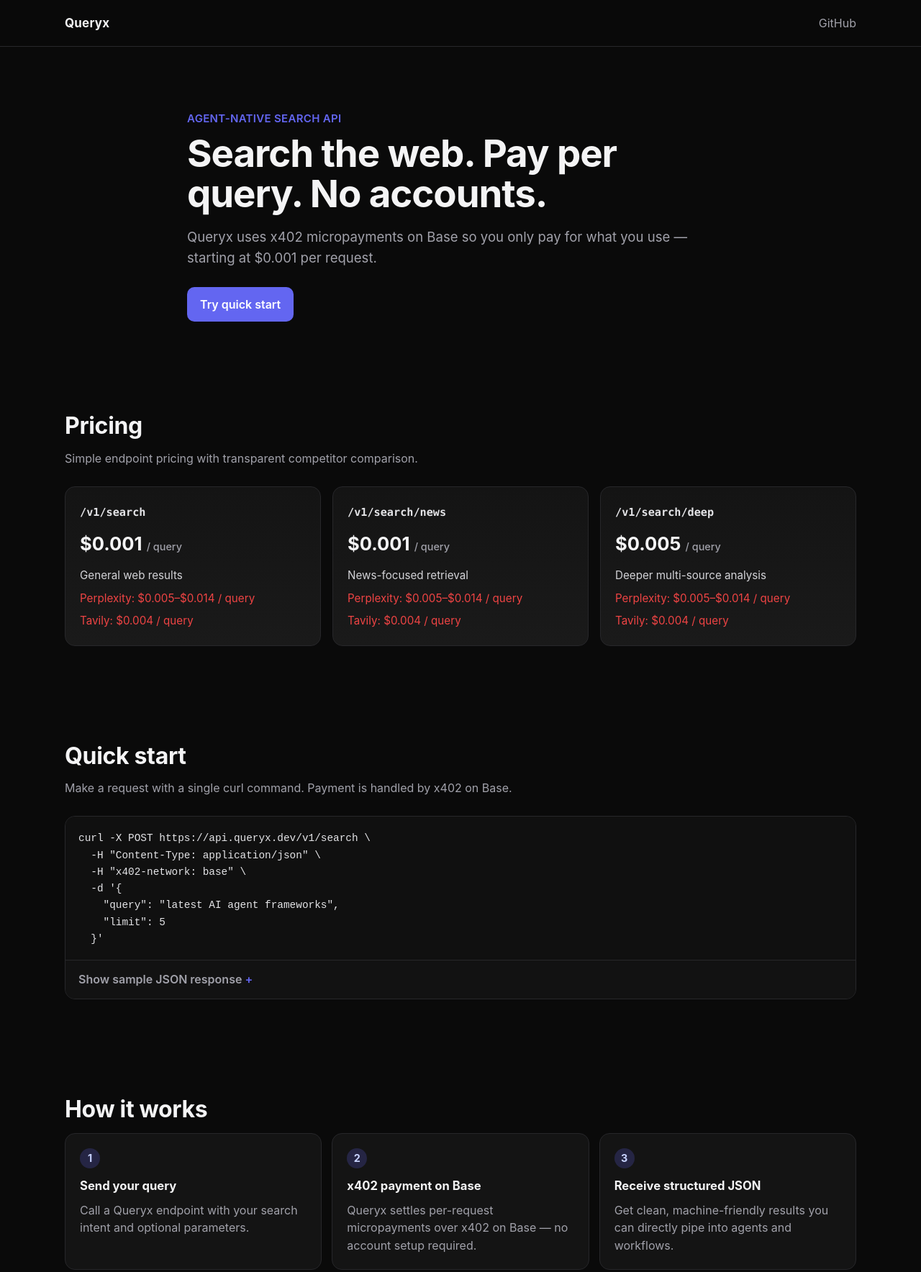
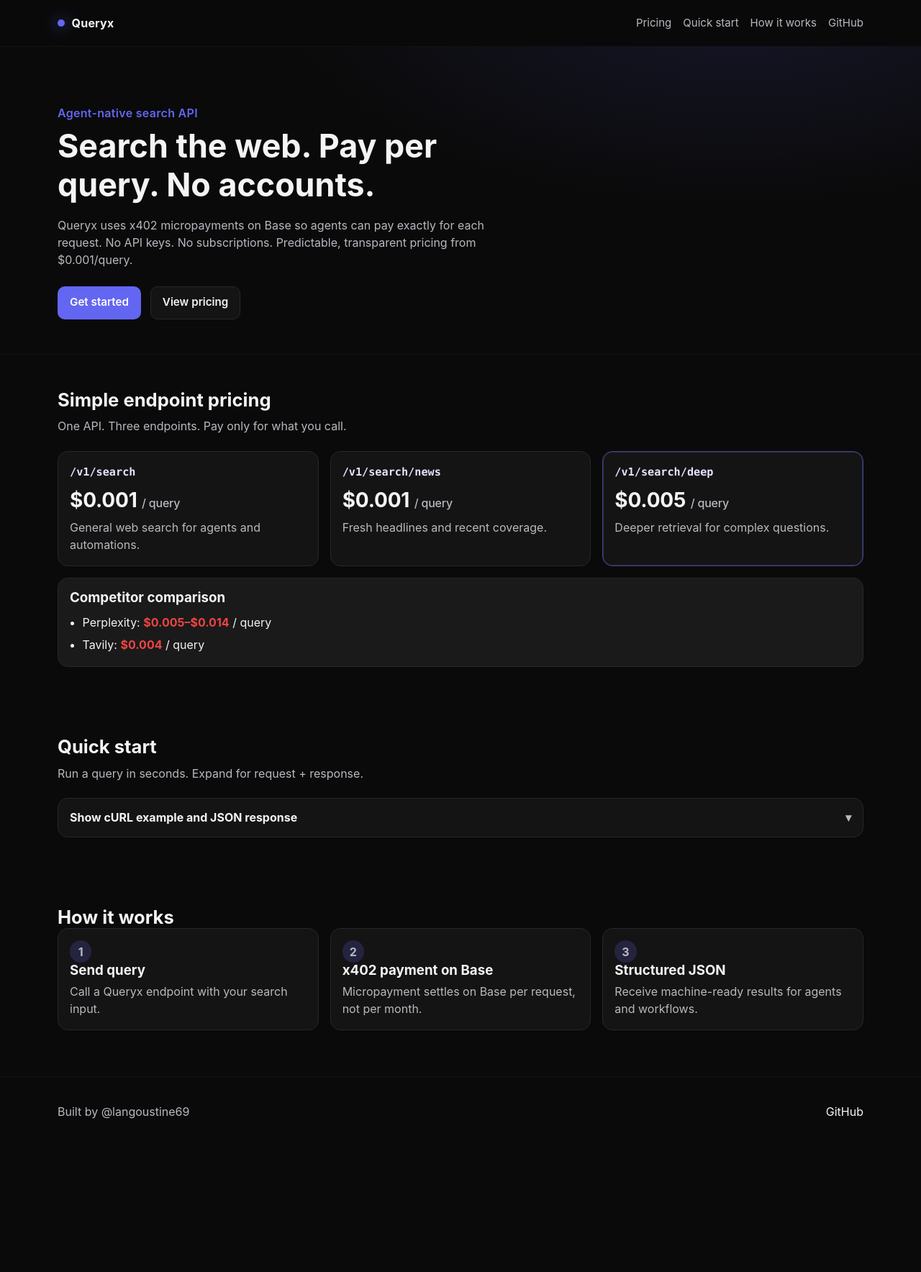
Before and after one commit to langoustine69/queryx, a website: page landing/index.html in a window 1280 px wide. Shown: the top 1768 px of the page at 72% size. After the commit the page ends 1595 px from the top, so only its background shows below. Drawn offline with Linux system fonts and the light colour scheme.

Commit message:
feat: implement task 0x99024b4e593404877f via TaskMarket agent #24583

```diff
--- a/landing/index.html
+++ b/landing/index.html
@@ -1,160 +1,156 @@
 <!doctype html>
 <html lang="en">
   <head>
-    <meta charset="utf-8" />
-    <meta name="viewport" content="width=device-width,initial-scale=1" />
+    <meta charset="UTF-8" />
+    <meta name="viewport" content="width=device-width, initial-scale=1" />
+    <title>Queryx — Agent-Native Search API</title>
     <meta
       name="description"
-      content="Queryx is an agent-native search API with pay-per-query pricing over x402 on Base."
+      content="Search the web. Pay per query. No accounts. Queryx is an agent-native search API with x402 micropayments on Base."
     />
     <meta name="theme-color" content="#0a0a0a" />
-    <title>Queryx — Agent-native Search API</title>
     <link rel="stylesheet" href="./styles.css" />
   </head>
   <body>
+    <a class="skip-link" href="#main">Skip to content</a>
+
     <header class="site-header">
-      <div class="container nav">
-        <a class="brand" href="#" aria-label="Queryx home">Queryx</a>
-        <a
-          class="ghost-link"
-          href="https://github.com/langoustine69/queryx"
-          target="_blank"
-          rel="noopener noreferrer"
-          aria-label="View Queryx on GitHub"
-        >
-          GitHub
-        </a>
+      <div class="container header-inner">
+        <div class="brand">
+          <span class="brand-dot" aria-hidden="true"></span>
+          <span class="brand-text">Queryx</span>
+        </div>
+        <nav class="nav" aria-label="Primary">
+          <a href="#pricing">Pricing</a>
+          <a href="#quickstart">Quick start</a>
+          <a href="#how-it-works">How it works</a>
+          <a href="https://github.com/langoustine69/queryx" target="_blank" rel="noreferrer noopener">GitHub</a>
+        </nav>
       </div>
     </header>
 
-    <main>
-      <section class="hero section">
-        <div class="container hero-content">
+    <main id="main">
+      <section class="hero">
+        <div class="container">
           <p class="eyebrow">Agent-native search API</p>
           <h1>Search the web. Pay per query. No accounts.</h1>
-          <p class="subheadline">
-            Queryx uses x402 micropayments on Base so you only pay for what you
-            use — starting at $0.001 per request.
+          <p class="hero-subhead">
+            Queryx uses x402 micropayments on Base so agents can pay exactly for each request.
+            No API keys. No subscriptions. Predictable, transparent pricing from $0.001/query.
           </p>
-          <a class="cta" href="#quick-start">Try quick start</a>
-        </div>
-      </section>
-
-      <section class="section" id="pricing">
-        <div class="container">
-          <h2>Pricing</h2>
-          <p class="section-intro">
-            Simple endpoint pricing with transparent competitor comparison.
-          </p>
-
-          <div class="pricing-grid">
-            <article class="card">
-              <h3><code>/v1/search</code></h3>
-              <p class="price">$0.001 <span>/ query</span></p>
-              <ul class="meta">
-                <li>General web results</li>
-                <li class="danger">Perplexity: $0.005–$0.014 / query</li>
-                <li class="danger">Tavily: $0.004 / query</li>
-              </ul>
-            </article>
-
-            <article class="card">
-              <h3><code>/v1/search/news</code></h3>
-              <p class="price">$0.001 <span>/ query</span></p>
-              <ul class="meta">
-                <li>News-focused retrieval</li>
-                <li class="danger">Perplexity: $0.005–$0.014 / query</li>
-                <li class="danger">Tavily: $0.004 / query</li>
-              </ul>
-            </article>
-
-            <article class="card">
-              <h3><code>/v1/search/deep</code></h3>
-              <p class="price">$0.005 <span>/ query</span></p>
-              <ul class="meta">
-                <li>Deeper multi-source analysis</li>
-                <li class="danger">Perplexity: $0.005–$0.014 / query</li>
-                <li class="danger">Tavily: $0.004 / query</li>
-              </ul>
-            </article>
+          <div class="hero-actions">
+            <a class="btn btn-primary" href="#quickstart">Get started</a>
+            <a class="btn btn-ghost" href="#pricing">View pricing</a>
           </div>
         </div>
       </section>
 
-      <section class="section" id="quick-start">
+      <section id="pricing" class="section">
         <div class="container">
-          <h2>Quick start</h2>
-          <p class="section-intro">
-            Make a request with a single curl command. Payment is handled by
-            x402 on Base.
-          </p>
+          <h2>Simple endpoint pricing</h2>
+          <p class="section-subhead">One API. Three endpoints. Pay only for what you call.</p>
 
-          <div class="code-card">
-            <pre><code>curl -X POST https://api.queryx.dev/v1/search \
-  -H "Content-Type: application/json" \
-  -H "x402-network: base" \
-  -d '{
-    "query": "latest AI agent frameworks",
-    "limit": 5
-  }'</code></pre>
+          <div class="pricing-grid" role="list" aria-label="Endpoint pricing">
+            <article class="card" role="listitem">
+              <h3><code>/v1/search</code></h3>
+              <p class="price">$0.001 <span>/ query</span></p>
+              <p class="muted">General web search for agents and automations.</p>
+            </article>
 
-            <details class="collapsible">
-              <summary>Show sample JSON response</summary>
-              <pre><code>{
-  "query": "latest AI agent frameworks",
-  "results": [
-    {
-      "title": "Agent Framework Overview",
-      "url": "https://example.com/agent-frameworks",
-      "snippet": "Comparison of modern frameworks for autonomous agents.",
-      "score": 0.92
-    },
-    {
-      "title": "State of AI Agents 2026",
-      "url": "https://example.com/ai-agents-2026",
-      "snippet": "Recent trends in tooling, orchestration, and evaluation.",
-      "score": 0.88
-    }
-  ],
-  "usage": {
-    "endpoint": "/v1/search",
-    "price_usd": 0.001,
-    "network": "base",
-    "payment_method": "x402"
-  }
-}</code></pre>
-            </details>
+            <article class="card" role="listitem">
+              <h3><code>/v1/search/news</code></h3>
+              <p class="price">$0.001 <span>/ query</span></p>
+              <p class="muted">Fresh headlines and recent coverage.</p>
+            </article>
+
+            <article class="card featured" role="listitem">
+              <h3><code>/v1/search/deep</code></h3>
+              <p class="price">$0.005 <span>/ query</span></p>
+              <p class="muted">Deeper retrieval for complex questions.</p>
+            </article>
+          </div>
+
+          <div class="comparison card">
+            <h3>Competitor comparison</h3>
+            <ul>
+              <li>Perplexity: <strong class="danger">$0.005–$0.014</strong> / query</li>
+              <li>Tavily: <strong class="danger">$0.004</strong> / query</li>
+            </ul>
           </div>
         </div>
       </section>
 
-      <section class="section" id="how-it-works">
+      <section id="quickstart" class="section">
+        <div class="container">
+          <h2>Quick start</h2>
+          <p class="section-subhead">Run a query in seconds. Expand for request + response.</p>
+
+          <details class="code-panel">
+            <summary>Show cURL example and JSON response</summary>
+
+            <div class="code-block-wrap">
+              <div class="code-block-head">
+                <span>Request</span>
+                <button class="copy-btn" type="button" data-copy="curl-example">Copy</button>
+              </div>
+              <pre id="curl-example"><code>curl -X POST https://api.queryx.dev/v1/search \
+  -H "Content-Type: application/json" \
+  -H "x402-network: base" \
+  -d '{
+    "query": "latest ai agent frameworks",
+    "limit": 5
+  }'</code></pre>
+            </div>
+
+            <div class="code-block-wrap">
+              <div class="code-block-head">
+                <span>Response</span>
+                <button class="copy-btn" type="button" data-copy="json-example">Copy</button>
+              </div>
+              <pre id="json-example"><code>{
+  "query": "latest ai agent frameworks",
+  "count": 2,
+  "results": [
+    {
+      "title": "A practical guide to modern agent frameworks",
+      "url": "https://example.com/agents-guide",
+      "snippet": "A comparison of orchestration, memory, and tool-calling stacks."
+    },
+    {
+      "title": "State of agent tooling",
+      "url": "https://example.com/agent-tooling-2026",
+      "snippet": "Benchmarks and production lessons from agent-native apps."
+    }
+  ],
+  "meta": {
+    "endpoint": "/v1/search",
+    "chain": "base",
+    "cost_usd": 0.001
+  }
+}</code></pre>
+            </div>
+          </details>
+        </div>
+      </section>
+
+      <section id="how-it-works" class="section">
         <div class="container">
           <h2>How it works</h2>
-          <div class="steps">
-            <article class="step">
-              <span class="step-num">1</span>
-              <h3>Send your query</h3>
-              <p>
-                Call a Queryx endpoint with your search intent and optional
-                parameters.
-              </p>
+          <div class="steps-grid" role="list" aria-label="How Queryx works">
+            <article class="step card" role="listitem">
+              <p class="step-num">1</p>
+              <h3>Send query</h3>
+              <p>Call a Queryx endpoint with your search input.</p>
             </article>
-            <article class="step">
-              <span class="step-num">2</span>
+            <article class="step card" role="listitem">
+              <p class="step-num">2</p>
               <h3>x402 payment on Base</h3>
-              <p>
-                Queryx settles per-request micropayments over x402 on Base —
-                no account setup required.
-              </p>
+              <p>Micropayment settles on Base per request, not per month.</p>
             </article>
-            <article class="step">
-              <span class="step-num">3</span>
-              <h3>Receive structured JSON</h3>
-              <p>
-                Get clean, machine-friendly results you can directly pipe into
-                agents and workflows.
-              </p>
+            <article class="step card" role="listitem">
+              <p class="step-num">3</p>
+              <h3>Structured JSON</h3>
+              <p>Receive machine-ready results for agents and workflows.</p>
             </article>
           </div>
         </div>
@@ -162,16 +158,35 @@
     </main>
 
     <footer class="site-footer">
-      <div class="container footer-content">
-        <a
-          href="https://github.com/langoustine69/queryx"
-          target="_blank"
-          rel="noopener noreferrer"
-        >
+      <div class="container footer-inner">
+        <p>Built by @langoustine69</p>
+        <a href="https://github.com/langoustine69/queryx" target="_blank" rel="noreferrer noopener">
           GitHub
         </a>
-        <p>Built by @langoustine69</p>
       </div>
     </footer>
+
+    <script>
+      (function () {
+        var buttons = document.querySelectorAll(".copy-btn");
+        for (var i = 0; i < buttons.length; i++) {
+          buttons[i].addEventListener("click", function (event) {
+            var button = event.currentTarget;
+            var id = button.getAttribute("data-copy");
+            var source = document.getElementById(id);
+            if (!source) return;
+            var text = source.innerText;
+            if (navigator.clipboard && navigator.clipboard.writeText) {
+              navigator.clipboard.writeText(text).then(function () {
+                button.textContent = "Copied";
+                setTimeout(function () {
+                  button.textContent = "Copy";
+                }, 1200);
+              });
+            }
+          });
+        }
+      })();
+    </script>
   </body>
 </html>
--- a/landing/styles.css
+++ b/landing/styles.css
@@ -3,10 +3,12 @@
   --surface: #141414;
   --surface-2: #1a1a1a;
   --text: #f4f4f5;
-  --muted: #a1a1aa;
+  --muted: #b8b8c0;
   --accent: #6366f1;
   --danger: #ef4444;
   --border: #27272a;
+  --radius: 14px;
+  --container: 1120px;
 }
 
 *,
@@ -15,249 +17,340 @@
   box-sizing: border-box;
 }
 
+html,
+body {
+  margin: 0;
+  padding: 0;
+}
+
 html {
   color-scheme: dark;
+  scroll-behavior: smooth;
 }
 
 body {
-  margin: 0;
-  min-height: 100vh;
   font-family: Inter, system-ui, -apple-system, Segoe UI, Roboto, Helvetica, Arial, sans-serif;
   background: var(--bg);
   color: var(--text);
-  line-height: 1.55;
+  line-height: 1.5;
   text-rendering: optimizeLegibility;
-  -webkit-font-smoothing: antialiased;
 }
 
-a {
+.skip-link {
+  position: absolute;
+  left: -9999px;
+  top: 0;
+}
+
+.skip-link:focus {
+  left: 12px;
+  top: 12px;
+  z-index: 1000;
+  background: var(--surface);
   color: var(--text);
-  text-decoration: none;
+  border: 1px solid var(--border);
+  border-radius: 8px;
+  padding: 0.5rem 0.75rem;
 }
 
 .container {
-  width: min(1100px, 92vw);
-  margin: 0 auto;
-}
-
-.section {
-  padding: 64px 0;
+  width: min(var(--container), calc(100% - 2rem));
+  margin-inline: auto;
 }
 
 .site-header {
   position: sticky;
   top: 0;
-  z-index: 20;
+  z-index: 50;
+  background: color-mix(in srgb, var(--bg) 84%, transparent);
   backdrop-filter: blur(8px);
-  background: rgb(10 10 10 / 78%);
-  border-bottom: 1px solid var(--border);
+  border-bottom: 1px solid #121214;
+}
+
+.header-inner {
+  display: flex;
+  min-height: 64px;
+  align-items: center;
+  justify-content: space-between;
+  gap: 1rem;
+}
+
+.brand {
+  display: inline-flex;
+  align-items: center;
+  gap: 0.6rem;
+  font-weight: 700;
+  letter-spacing: 0.2px;
+}
+
+.brand-dot {
+  width: 10px;
+  height: 10px;
+  border-radius: 50%;
+  background-color: var(--accent);
+  box-shadow: 0 0 22px var(--accent);
 }
 
 .nav {
-  height: 64px;
-  display: flex;
+  display: inline-flex;
+  gap: 1rem;
   align-items: center;
-  justify-content: space-between;
+  flex-wrap: wrap;
 }
 
-.brand {
-  font-weight: 700;
-  letter-spacing: 0.2px;
-  font-size: 1.06rem;
+.nav a {
+  color: var(--muted);
+  text-decoration: none;
+  font-size: 0.94rem;
 }
 
-.ghost-link {
-  color: var(--muted);
-  transition: color 120ms ease;
-}
-
-.ghost-link:hover,
-.ghost-link:focus-visible {
+.nav a:hover,
+.nav a:focus-visible {
   color: var(--text);
 }
 
 .hero {
-  padding-top: 88px;
-  padding-bottom: 56px;
-}
-
-.hero-content {
-  max-width: 760px;
+  padding: 5rem 0 3rem;
+  border-bottom: 1px solid #121214;
+  background:
+    radial-gradient(1000px 480px at 80% -20%, rgba(99, 102, 241, 0.14), transparent 65%),
+    var(--bg);
 }
 
 .eyebrow {
-  margin: 0 0 10px;
   color: var(--accent);
-  font-size: 0.94rem;
+  font-weight: 600;
+  margin: 0 0 0.5rem;
   letter-spacing: 0.3px;
-  text-transform: uppercase;
-  font-weight: 600;
+}
+
+h1,
+h2,
+h3 {
+  line-height: 1.2;
+  margin: 0;
 }
 
 h1 {
-  margin: 0;
-  font-size: clamp(2rem, 5vw, 3.3rem);
-  line-height: 1.05;
-  letter-spacing: -0.02em;
+  font-size: clamp(2rem, 3.5vw, 3.2rem);
+  max-width: 18ch;
 }
 
-.subheadline {
-  margin-top: 18px;
-  margin-bottom: 26px;
+.hero-subhead {
+  margin: 1rem 0 0;
   color: var(--muted);
-  font-size: clamp(1rem, 2.4vw, 1.16rem);
-  max-width: 65ch;
+  max-width: 62ch;
+  font-size: clamp(1rem, 1.1vw, 1.12rem);
 }
 
-.cta {
-  display: inline-block;
-  background: var(--accent);
-  color: #fff;
-  font-weight: 600;
-  padding: 12px 18px;
-  border-radius: 10px;
-  transition: transform 120ms ease, filter 120ms ease;
+.hero-actions {
+  display: flex;
+  gap: 0.8rem;
+  margin-top: 1.6rem;
+  flex-wrap: wrap;
 }
 
-.cta:hover,
-.cta:focus-visible {
-  filter: brightness(1.08);
+.btn {
+  border: 1px solid var(--border);
+  border-radius: 10px;
+  padding: 0.65rem 1rem;
+  text-decoration: none;
+  font-weight: 600;
+  font-size: 0.95rem;
+  transition: transform 120ms ease, border-color 120ms ease, color 120ms ease;
+}
+
+.btn:hover {
   transform: translateY(-1px);
 }
 
-h2 {
-  margin: 0 0 8px;
-  font-size: clamp(1.5rem, 3vw, 2rem);
-  letter-spacing: -0.01em;
+.btn-primary {
+  background: var(--accent);
+  color: #fff;
+  border-color: transparent;
 }
 
-.section-intro {
-  margin: 0 0 26px;
+.btn-primary:hover,
+.btn-primary:focus-visible {
+  filter: brightness(1.08);
+}
+
+.btn-ghost {
+  color: var(--text);
+  background: var(--surface);
+}
+
+.section {
+  padding: 3rem 0;
+}
+
+.section h2 {
+  font-size: clamp(1.5rem, 2vw, 2rem);
+}
+
+.section-subhead {
   color: var(--muted);
+  margin-top: 0.55rem;
+  margin-bottom: 1.4rem;
 }
 
 .pricing-grid {
   display: grid;
+  gap: 1rem;
   grid-template-columns: repeat(3, minmax(0, 1fr));
-  gap: 16px;
 }
 
 .card {
-  background: linear-gradient(180deg, var(--surface), var(--surface-2));
+  background: var(--surface);
   border: 1px solid var(--border);
-  border-radius: 14px;
-  padding: 22px 20px;
-}
-
-.card h3 {
-  margin: 0;
-  font-size: 1.02rem;
-  color: #e4e4e7;
+  border-radius: var(--radius);
+  padding: 1rem 1rem 1.1rem;
 }
 
 .card code {
-  font-family: ui-monospace, SFMono-Regular, Menlo, Monaco, Consolas, Liberation Mono, monospace;
+  color: #e4e4ff;
   font-size: 0.95rem;
 }
 
 .price {
-  margin: 12px 0;
-  font-weight: 700;
-  font-size: 1.6rem;
+  font-size: 1.75rem;
+  margin: 0.5rem 0 0.3rem;
+  font-weight: 750;
+  letter-spacing: -0.2px;
 }
 
 .price span {
-  font-size: 0.9rem;
+  font-size: 1rem;
+  font-weight: 500;
   color: var(--muted);
-  font-weight: 500;
 }
 
-.meta {
-  list-style: none;
+.muted {
+  color: var(--muted);
   margin: 0;
-  padding: 0;
-  display: grid;
-  gap: 8px;
-  font-size: 0.95rem;
-  color: #d4d4d8;
+}
+
+.featured {
+  border-color: color-mix(in srgb, var(--accent) 45%, var(--border));
+  box-shadow: inset 0 0 0 1px rgba(99, 102, 241, 0.3);
+}
+
+.comparison {
+  margin-top: 1rem;
+  background: var(--surface-2);
+}
+
+.comparison h3 {
+  margin-bottom: 0.65rem;
+}
+
+.comparison ul {
+  margin: 0;
+  padding-left: 1.1rem;
+}
+
+.comparison li + li {
+  margin-top: 0.45rem;
 }
 
 .danger {
   color: var(--danger);
+  font-weight: 700;
 }
 
-.code-card {
+.code-panel {
+  border: 1px solid var(--border);
   background: var(--surface);
-  border: 1px solid var(--border);
-  border-radius: 14px;
+  border-radius: var(--radius);
   overflow: hidden;
+}
+
+.code-panel summary {
+  cursor: pointer;
+  list-style: none;
+  font-weight: 650;
+  padding: 0.9rem 1rem;
+  user-select: none;
+}
+
+.code-panel summary::-webkit-details-marker {
+  display: none;
+}
+
+.code-panel summary::after {
+  content: "▾";
+  float: right;
+  color: var(--muted);
+}
+
+.code-panel[open] summary::after {
+  content: "▴";
+}
+
+.code-block-wrap + .code-block-wrap {
+  border-top: 1px solid var(--border);
+}
+
+.code-block-head {
+  display: flex;
+  align-items: center;
+  justify-content: space-between;
+  gap: 0.8rem;
+  padding: 0.7rem 1rem;
+  border-top: 1px solid var(--border);
+  background: #101012;
+  color: var(--muted);
+  font-size: 0.9rem;
 }
 
 pre {
   margin: 0;
-  padding: 18px;
-  overflow-x: auto;
-  font-size: 0.9rem;
-  line-height: 1.55;
-  color: #e4e4e7;
-  font-family: ui-monospace, SFMono-Regular, Menlo, Monaco, Consolas, Liberation Mono, monospace;
-  background: #101010;
+  padding: 0.95rem 1rem 1.1rem;
+  overflow: auto;
+  background: #0f0f10;
+  font-size: 0.86rem;
+  line-height: 1.5;
 }
 
-.collapsible {
-  border-top: 1px solid var(--border);
-  background: #121212;
+code {
+  font-family: ui-monospace, SFMono-Regular, Menlo, Monaco, Consolas, "Liberation Mono", monospace;
 }
 
-.collapsible summary {
+.copy-btn {
+  border: 1px solid var(--border);
+  background: #171719;
+  color: var(--text);
+  border-radius: 8px;
+  padding: 0.3rem 0.6rem;
+  font-size: 0.82rem;
   cursor: pointer;
-  padding: 14px 18px;
-  color: var(--muted);
-  font-weight: 600;
-  list-style: none;
 }
 
-.collapsible summary::-webkit-details-marker {
-  display: none;
+.copy-btn:hover,
+.copy-btn:focus-visible {
+  border-color: var(--accent);
 }
 
-.collapsible summary::after {
-  content: " +";
-  color: var(--accent);
-}
-
-.collapsible[open] summary::after {
-  content: " −";
-}
-
-.steps {
+.steps-grid {
   display: grid;
-  gap: 14px;
+  gap: 1rem;
   grid-template-columns: repeat(3, minmax(0, 1fr));
 }
 
-.step {
-  background: var(--surface);
-  border: 1px solid var(--border);
-  border-radius: 14px;
-  padding: 20px;
-}
-
 .step-num {
-  display: inline-grid;
+  margin: 0 0 0.45rem;
+  width: 1.9rem;
+  height: 1.9rem;
+  border-radius: 999px;
+  display: grid;
   place-items: center;
-  width: 28px;
-  height: 28px;
-  border-radius: 999px;
-  background: rgb(99 102 241 / 22%);
-  color: #c7d2fe;
+  background: rgba(99, 102, 241, 0.2);
+  color: #c7c8ff;
   font-weight: 700;
-  font-size: 0.9rem;
 }
 
 .step h3 {
-  margin: 12px 0 8px;
-  font-size: 1.04rem;
+  margin-bottom: 0.35rem;
 }
 
 .step p {
@@ -266,43 +359,57 @@ pre {
 }
 
 .site-footer {
-  border-top: 1px solid var(--border);
-  padding: 24px 0 30px;
+  border-top: 1px solid #121214;
+  padding: 1.2rem 0 1.4rem;
+  margin-top: 1rem;
 }
 
-.footer-content {
+.footer-inner {
   display: flex;
   align-items: center;
   justify-content: space-between;
-  gap: 12px;
+  gap: 1rem;
+  color: var(--muted);
 }
 
-.site-footer a {
-  color: #c7d2fe;
+.footer-inner a {
+  color: var(--text);
+  text-decoration: none;
 }
 
-.site-footer p {
-  margin: 0;
-  color: var(--muted);
-  font-size: 0.94rem;
+.footer-inner a:hover,
+.footer-inner a:focus-visible {
+  color: var(--accent);
 }
 
-@media (max-width: 920px) {
+@media (max-width: 900px) {
   .pricing-grid,
-  .steps {
+  .steps-grid {
     grid-template-columns: 1fr;
   }
 
-  .section {
-    padding: 52px 0;
+  .hero {
+    padding-top: 4rem;
+  }
+}
+
+@media (max-width: 640px) {
+  .header-inner {
+    align-items: flex-start;
+    padding: 0.7rem 0;
+    flex-direction: column;
   }
 
-  .hero {
-    padding-top: 72px;
-    padding-bottom: 36px;
+  .nav {
+    width: 100%;
+    gap: 0.8rem;
   }
 
-  .footer-content {
+  .section {
+    padding: 2.3rem 0;
+  }
+
+  .footer-inner {
     flex-direction: column;
     align-items: flex-start;
   }
```
